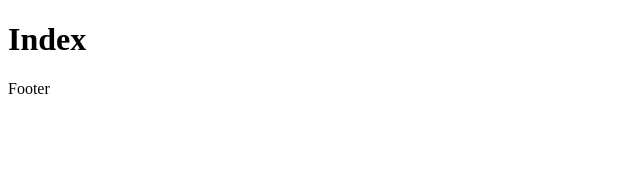
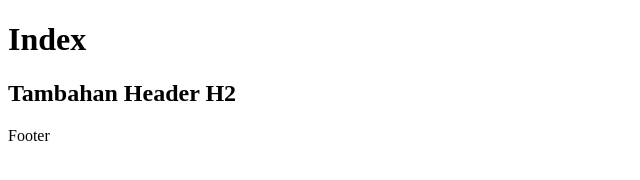
Before and after one commit to Nopal2254/Testing-File, a plain HTML site: page index.html in a window 1280 px wide. Shown: the whole page, without its empty margins (0-640 px from the left). Drawn offline with Linux system fonts and the light colour scheme.

Commit message:
Add files via upload

```diff
--- a/index.html
+++ b/index.html
@@ -11,6 +11,7 @@
     <h1>
         <Header>Index</Header>
     </h1>
+    <h2>Tambahan Header H2</h2>
     <p>
     <footer>Footer</footer>
     </p>
```
